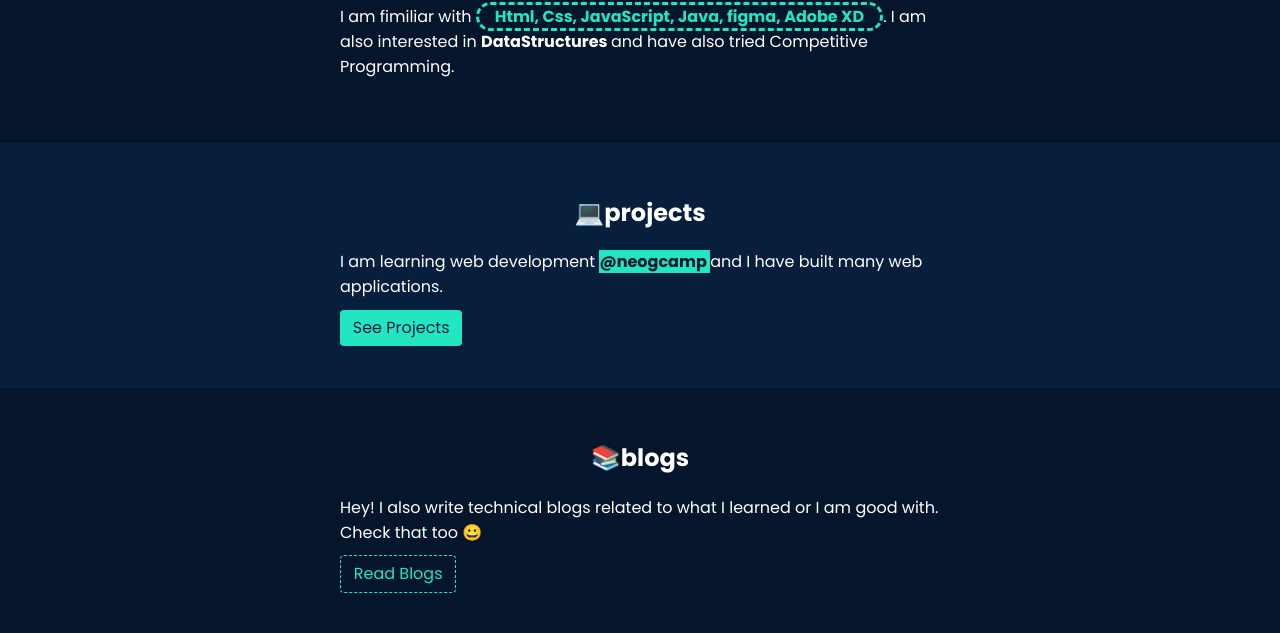
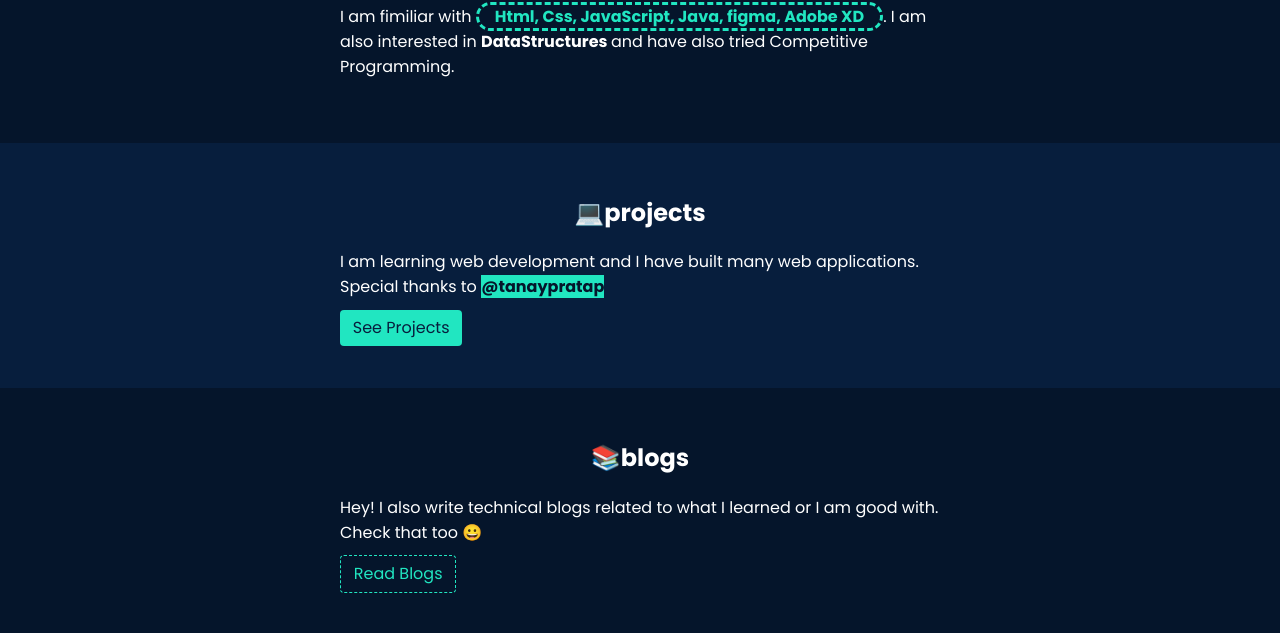
Before and after one commit to Shashank-Jha/portfolio-v1, a plain HTML site: page index.html in a window 1280 px wide. Shown: the part 882-1515 px from the top of the page. Drawn offline with Linux system fonts and the light colour scheme.

Commit message:
index.html updated

```diff
--- a/index.html
+++ b/index.html
@@ -41,8 +41,10 @@
  <section class="section ">
     <div class="container container-center">
      <h1>💻projects</h1>
-     <p>I am learning web development <strong style="background-color: #21e6c1; color: #05152b;">
-    @neogcamp </strong>and I have built many web applications.</p>
+     <p>I am learning web development and I have built many web applications.
+         Special thanks to <strong style="background-color: #21e6c1; color: #05152b;">
+            @tanaypratap </strong>
+     </p>
      <a class = "link primary-link" href="projects.html">See Projects</a>
     </div>
  </section>
```
